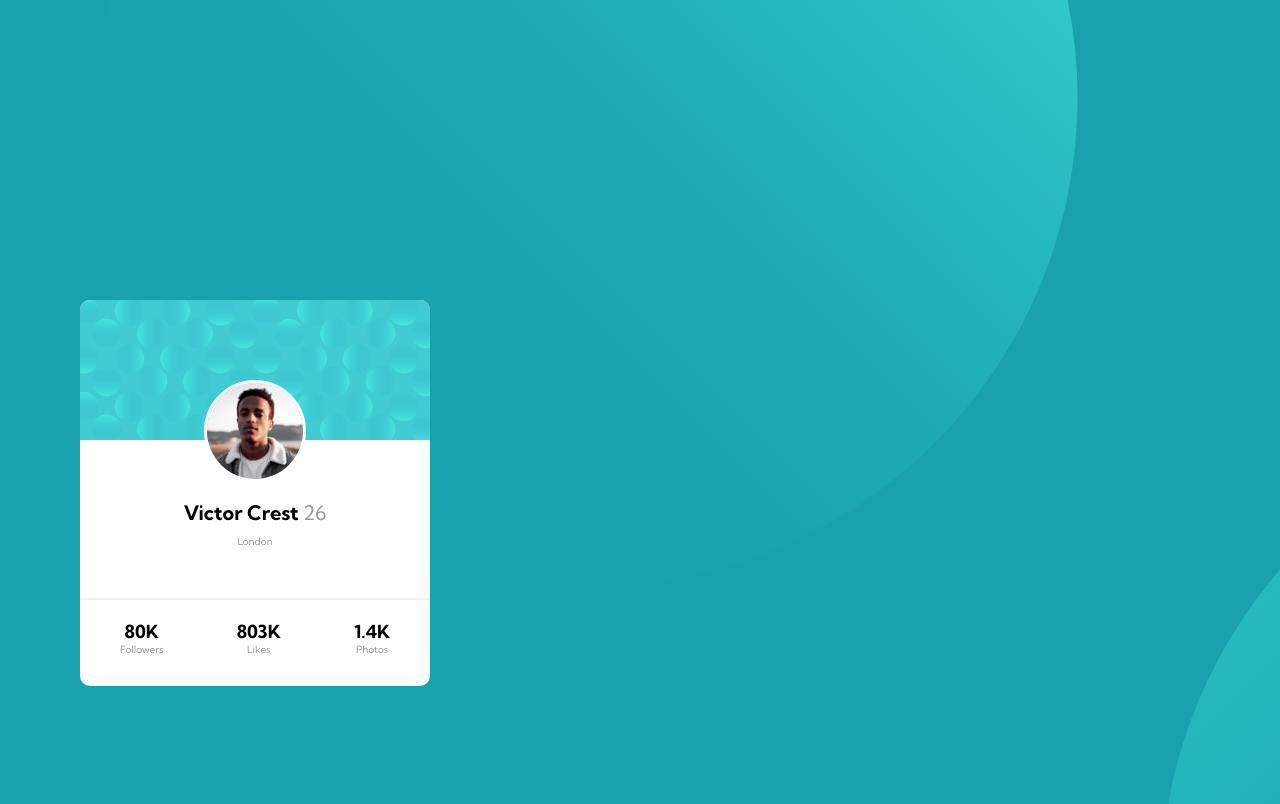
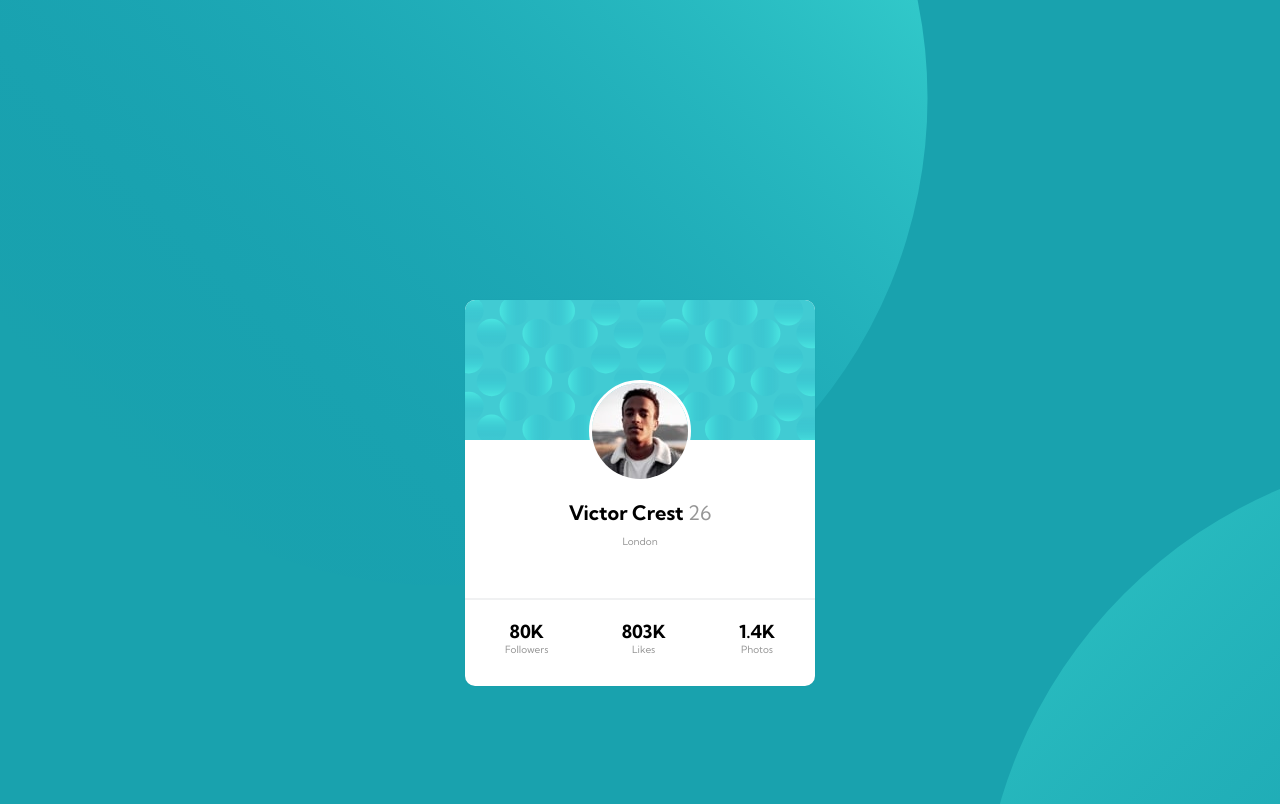
Before and after one commit to ralphvirtucio/profile-card-component, a plain HTML site: page index.html in a window 1280 px wide. Shown: the top 804 px of the page. Drawn offline with Linux system fonts and the light colour scheme.

Commit message:
fixes-v1

```diff
--- a/index.html
+++ b/index.html
@@ -19,7 +19,7 @@
       <div class="container">
         <div class="header">
           <img
-            src="/images/image-victor.jpg"
+            src="images/image-victor.jpg"
             alt="Profile of Victor Crest"
             class="profile-picture"
           />
--- a/style.css
+++ b/style.css
@@ -14,14 +14,14 @@ body {
   background-image: url(images/bg-pattern-top.svg),
     url(images/bg-pattern-bottom.svg);
   background-repeat: no-repeat;
-  background-position: bottom 400px left 100px, top 400px left 1160px;
+  background-position: bottom 400px left -50px, top 450px left 980px;
   background-color: hsl(185, 75%, 39%);
   font-family: 'Kumbh Sans', sans-serif;
 }
 
 .container {
   max-width: 35rem;
-  margin: 30rem 85rem 30rem auto;
+  margin: 30rem auto 30rem auto;
   background-color: #fff;
   text-align: center;
   border-radius: 10px;
```
Also changed, not shown: 1 other file.
